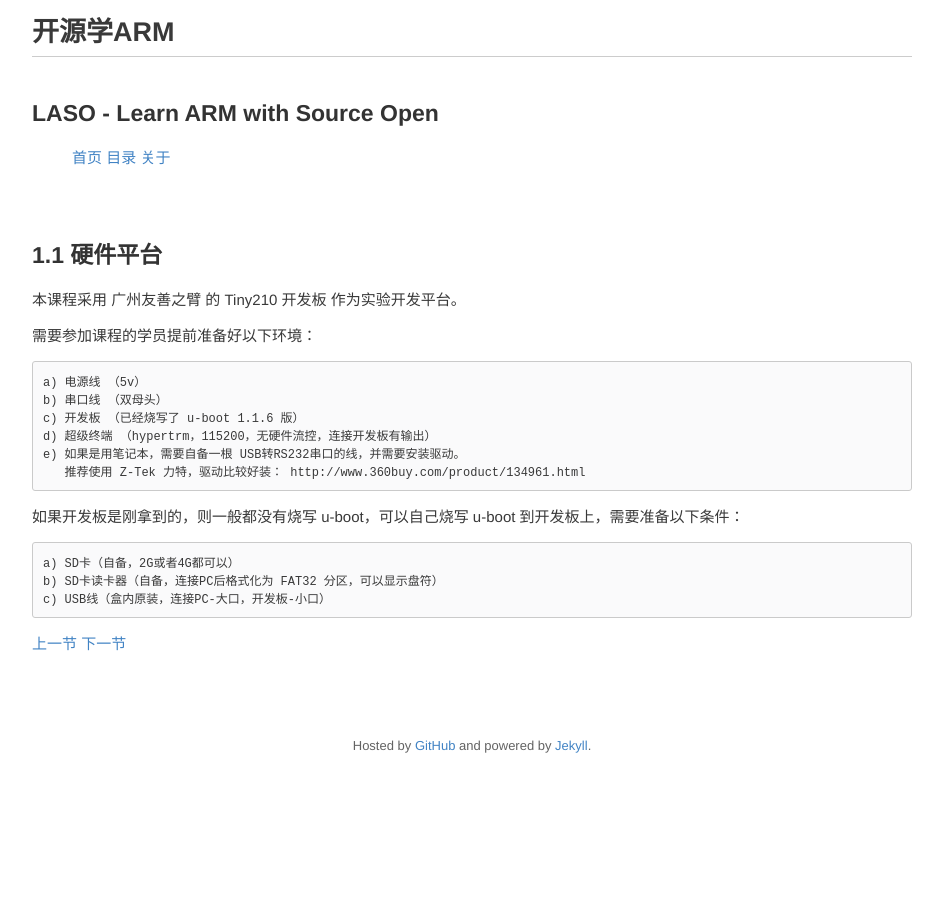
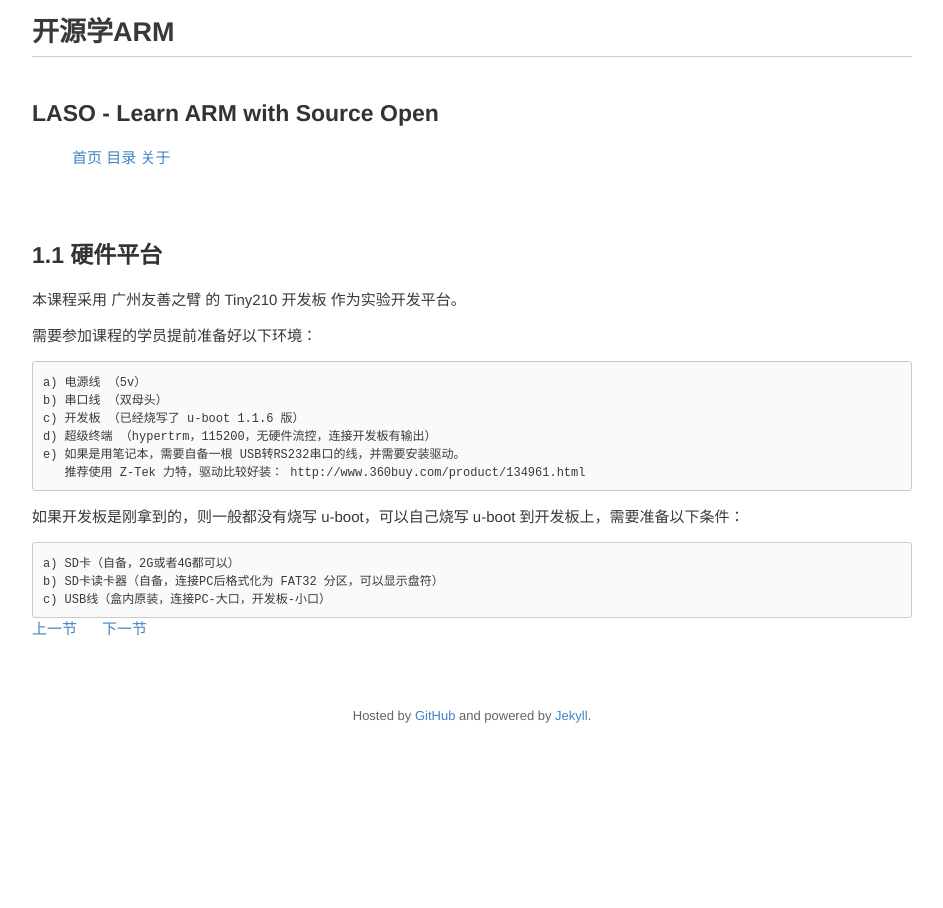
Before and after one commit to limingth/LASO, a Jekyll site: the page built from 01/chp1-1.md, in a window 1280 px wide. Shown: the whole page, without its empty margins (168-1111 px from the left). Built offline with Jekyll 4.4.1, drawn with Linux system fonts in a browser that asks for light colours; Markdown is read by kramdown in place of the engine named in the settings; comment, search, counter and statistics services are not loaded.

```diff
--- a/01/chp1-1.md
+++ b/01/chp1-1.md
@@ -23,5 +23,6 @@ title: 硬件平台
 	c) USB线（盒内原装，连接PC-大口，开发板-小口）
 
 
-
-<a href="chp1-0.html"> 上一节 </a>  <a href="chp1-2.html"> 下一节 </a>
+<div>
+<a href="chp1-0.html"> 上一节 </a> &nbsp;&nbsp;&nbsp;&nbsp; <a href="chp1-2.html"> 下一节 </a>
+</div>
```
